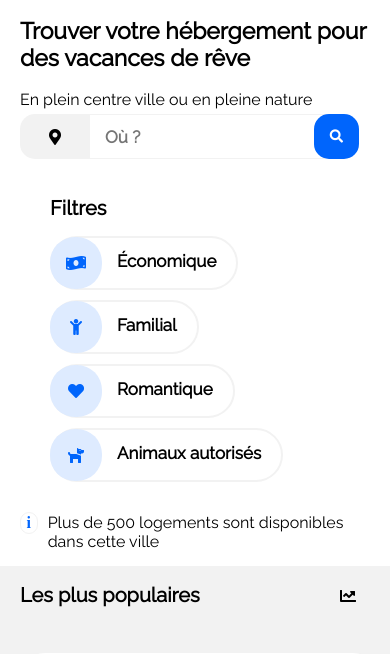
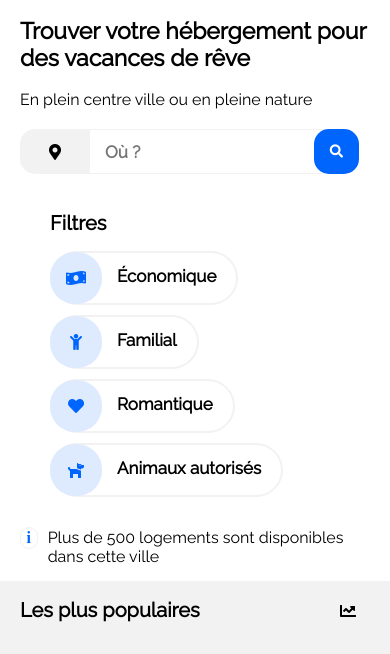
Before and after one commit to Salim-Safi/Reservia, a plain HTML site: page index.html in a window 390 px wide. Shown: the part 112-766 px from the top of the page. Drawn offline with Linux system fonts and the light colour scheme.

Commit message:
Update styles.css

```diff
--- a/styles.css
+++ b/styles.css
@@ -587,6 +587,9 @@ footer h3{
     .filtre{
         flex-direction: column;
     }
+    .barre-recherche{
+        margin-top: 20px;
+    }
 
 
     /** Section2 **/
```
